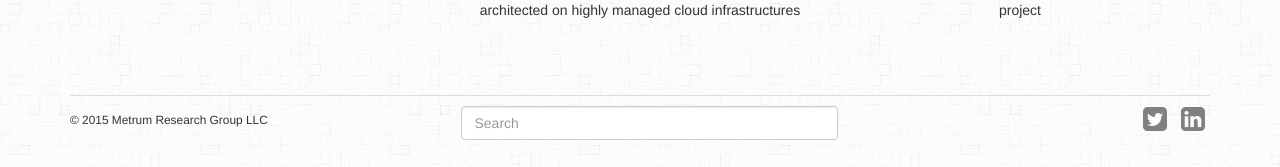
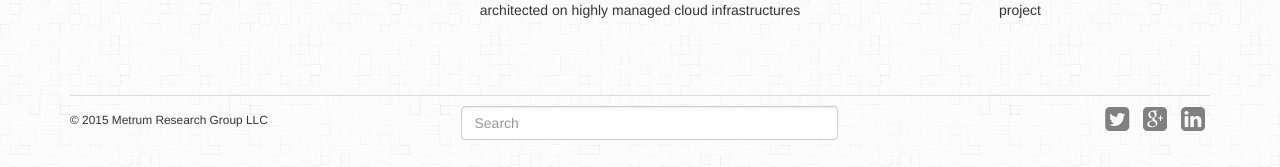
Before and after one commit to joehmetrum/joehmetrum.github.io, a Jekyll site: the page built from index.html, in a window 1280 px wide. Shown: the part 921-1088 px from the top of the page. Built offline with Jekyll 4.4.1, drawn with Linux system fonts in a browser that asks for light colours; comment, search, counter and statistics services are not loaded.

Commit message:
added googleplus link on frontpage

```diff
--- a/_layouts/frontpage.html
+++ b/_layouts/frontpage.html
@@ -38,6 +38,7 @@
         <hr class="foot">
           <ul class="pull-right social list-inline">
             <li class="twit"><a href="http://twitter.com/MetrumRG" target="_blank"><i class="fa fa-twitter-square fa-2x" style="text-decoration:none;"></i></a></li>
+            <li class="googleplus"><a href="http://www.linkedin.com/company/metrum-research-group-llc" target="_blank"><i class="fa fa-google-plus-square fa-2x" style="text-decoration:none;"></i></a></li>
             <li class="linkedin"><a href="http://www.linkedin.com/company/metrum-research-group-llc" target="_blank"><i class="fa fa-linkedin-square fa-2x" style="text-decoration:none;"></i></a></li>
           </ul>
           <p style="display:inline-block; vertical-align: top;width:34%;">© 2015 Metrum Research Group LLC</p>
```
